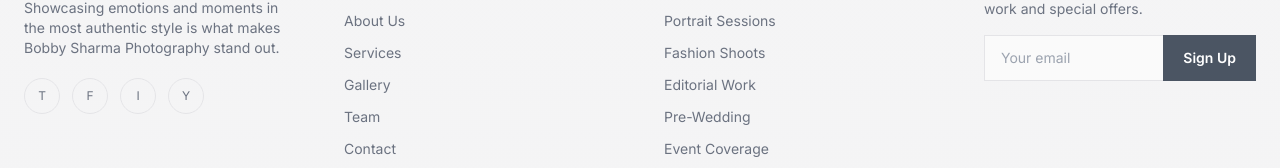
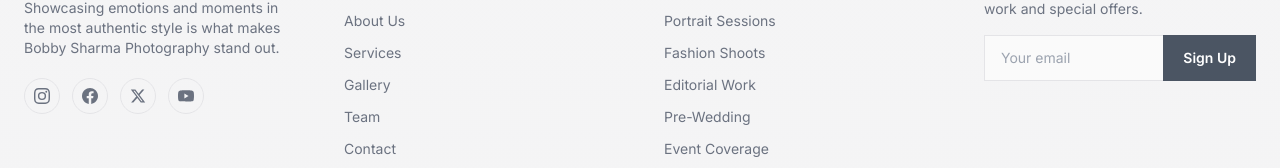
Before and after one commit to Manmeet-verma/bobby-photographer, a Next.js app: page / in a window 1280 px wide. Shown: the part 9051-9219 px from the top of the page. Built offline with nearby package versions, Linux system fonts and the light colour scheme; a web font is replaced by a local one.

Commit message:
fix: replace placeholder T/F/I/Y footer social letters with real social logo icons

```diff
--- a/src/components/Footer.tsx
+++ b/src/components/Footer.tsx
@@ -21,13 +21,23 @@
               Showcasing emotions and moments in the most authentic style is what makes Bobby Sharma Photography stand out.
             </p>
             <div className="flex gap-2.5 sm:gap-3">
-              {["T", "F", "I", "Y"].map((letter, i) => (
+                {[
+                  { label: "Instagram", href: "https://www.instagram.com/", path: "M12 2.163c3.204 0 3.584.012 4.85.07 3.252.148 4.771 1.691 4.919 4.919.058 1.265.069 1.645.069 4.849 0 3.205-.012 3.584-.069 4.849-.149 3.225-1.664 4.771-4.919 4.919-1.266.058-1.644.07-4.85.07-3.204 0-3.584-.012-4.849-.07-3.26-.149-4.771-1.699-4.919-4.92-.058-1.265-.07-1.644-.07-4.849 0-3.204.013-3.583.07-4.849.149-3.227 1.664-4.771 4.919-4.919 1.266-.057 1.645-.069 4.849-.069zM12 0C8.741 0 8.333.014 7.053.072 2.695.272.273 2.69.073 7.052.014 8.333 0 8.741 0 12c0 3.259.014 3.668.072 4.948.2 4.358 2.618 6.78 6.98 6.98C8.333 23.986 8.741 24 12 24c3.259 0 3.668-.014 4.948-.072 4.354-.2 6.782-2.618 6.979-6.98.059-1.28.073-1.689.073-4.948 0-3.259-.014-3.667-.072-4.947-.196-4.354-2.617-6.78-6.979-6.98C15.668.014 15.259 0 12 0zm0 5.838a6.162 6.162 0 100 12.324 6.162 6.162 0 000-12.324zM12 16a4 4 0 110-8 4 4 0 010 8zm6.406-11.845a1.44 1.44 0 100 2.881 1.44 1.44 0 000-2.881z" },
+                  { label: "Facebook", href: "https://www.facebook.com/", path: "M24 12.073c0-6.627-5.373-12-12-12s-12 5.373-12 12c0 5.99 4.388 10.954 10.125 11.854v-8.385H7.078v-3.47h3.047V9.43c0-3.007 1.792-4.669 4.533-4.669 1.312 0 2.686.235 2.686.235v2.953H15.83c-1.491 0-1.956.925-1.956 1.874v2.25h3.328l-.532 3.47h-2.796v8.385C19.612 23.027 24 18.062 24 12.073z" },
+                  { label: "X", href: "https://x.com/", path: "M18.244 2.25h3.308l-7.227 8.26 8.502 11.24H16.17l-5.214-6.817L4.99 21.75H1.68l7.73-8.835L1.254 2.25H8.08l4.713 6.231zm-1.161 17.52h1.833L7.084 4.126H5.117z" },
+                  { label: "YouTube", href: "https://www.youtube.com/", path: "M23.498 6.186a3.016 3.016 0 00-2.122-2.136C19.505 3.545 12 3.545 12 3.545s-7.505 0-9.377.505A3.017 3.017 0 00.502 6.186C0 8.07 0 12 0 12s0 3.93.502 5.814a3.016 3.016 0 002.122 2.136c1.871.505 9.376.505 9.376.505s7.505 0 9.377-.505a3.015 3.015 0 002.122-2.136C24 15.93 24 12 24 12s0-3.93-.502-5.814zM9.545 15.568V8.432L15.818 12l-6.273 3.568z" },
+                ].map((social, i) => (
                   <a
                     key={i}
-                  href="#"
-                  className="w-8 h-8 sm:w-9 sm:h-9 rounded-full border border-light-border flex items-center justify-center text-ink-muted text-[10px] sm:text-xs hover:border-accent hover:text-accent transition-all duration-300"
+                    href={social.href}
+                    target="_blank"
+                    rel="noopener noreferrer"
+                    aria-label={social.label}
+                    className="w-8 h-8 sm:w-9 sm:h-9 rounded-full border border-light-border flex items-center justify-center text-ink-muted hover:border-accent hover:text-accent transition-all duration-300"
                   >
-                  {letter}
+                    <svg className="w-3.5 h-3.5 sm:w-4 sm:h-4" fill="currentColor" viewBox="0 0 24 24">
+                      <path d={social.path} />
+                    </svg>
                   </a>
                 ))}
               </div>
```
Lines whose indentation alone changed are shown as unchanged.
